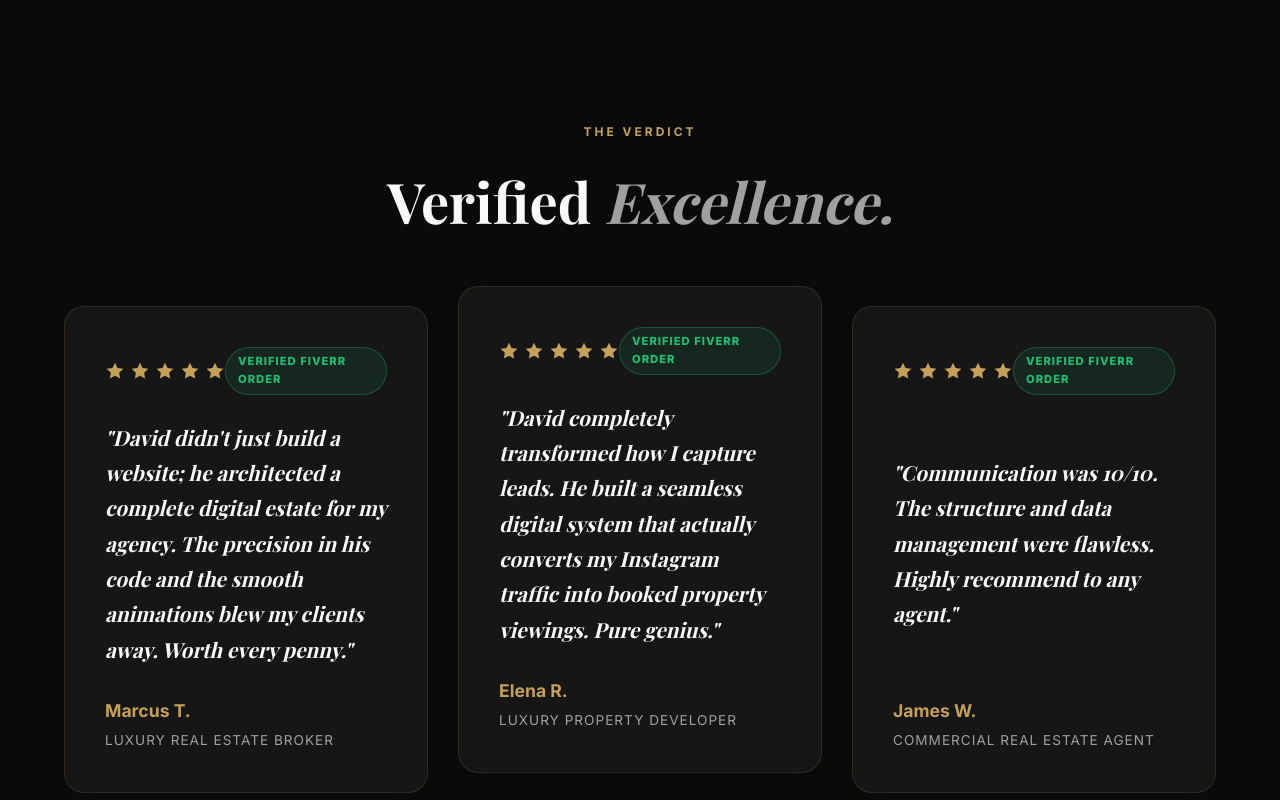
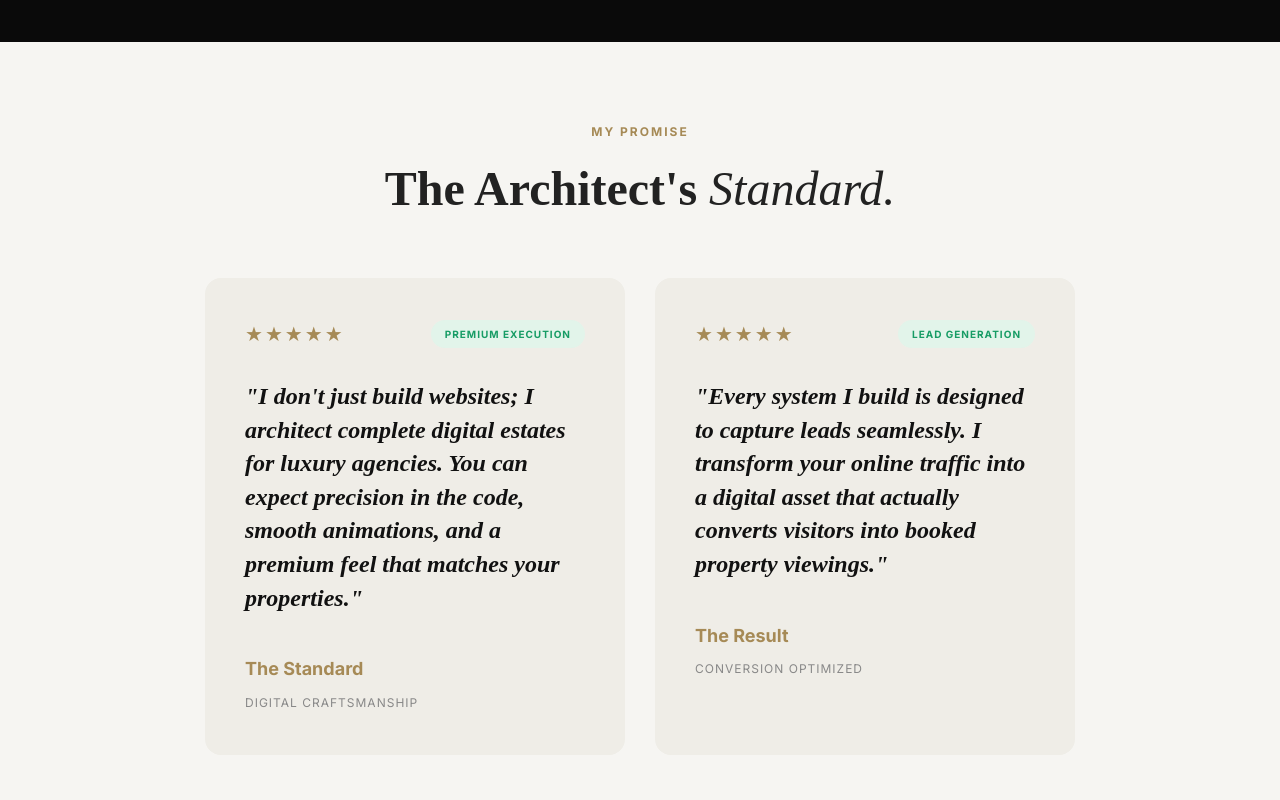
Before and after one commit to daviddigitalarchitect-rgb/digital-architect-portfolio, a plain HTML site: page index.html in a window 1280 px wide. Shown: the part 6140-6940 px from the top of the page. Drawn offline with nearby package versions, Linux system fonts and the light colour scheme; a web font is replaced by a local one.

Commit message:
Swapped fake reviews for honest commitment section

```diff
--- a/assets/css/index.css
+++ b/assets/css/index.css
@@ -330,7 +330,7 @@ body.light-mode .link-action:hover { color: var(--gold) !important; }
 /* =========================================
    11. REVIEWS SECTION
    ========================================= */
-.reviews-section { padding: 120px 5% 60px; background: var(--bg-color); }
+/* .reviews-section { padding: 120px 5% 60px; background: var(--bg-color); }
 .text-center { text-align: center; margin-bottom: 60px; }
 .bento-reviews-grid { display: grid; grid-template-columns: repeat(3, 1fr); gap: 30px; max-width: 1200px; margin: 0 auto; }
 .review-card { background: var(--glass); backdrop-filter: blur(15px); border: 1px solid rgba(197, 160, 89, 0.15); border-radius: 20px; padding: 40px; display: flex; flex-direction: column; justify-content: space-between; transition: transform 0.4s cubic-bezier(0.2, 1, 0.3, 1), box-shadow 0.4s ease, border-color 0.4s ease; }
@@ -345,7 +345,102 @@ body.light-mode .link-action:hover { color: var(--gold) !important; }
 
 .review-text { font-family: 'Playfair Display', serif; font-size: 1.3rem; font-style: italic; line-height: 1.7; color: var(--text-main); margin-bottom: 30px; }
 .client-info h4 { font-family: 'Inter', sans-serif; font-size: 1.1rem; color: var(--gold); margin-bottom: 5px; }
-.client-role { font-size: 0.85rem; color: var(--text-muted); text-transform: uppercase; letter-spacing: 1px; }
+.client-role { font-size: 0.85rem; color: var(--text-muted); text-transform: uppercase; letter-spacing: 1px; } */
+
+
+
+
+/* --- COMMITMENT SECTION STYLES --- */
+.client-commitment-section {
+  background-color: #f6f5f2; /* Light cream background */
+  padding: 80px 20px;
+  text-align: center;
+}
+
+.commitment-header .subtitle {
+  color: #a68a56; /* Gold/Brown */
+  font-size: 12px;
+  font-weight: 700;
+  letter-spacing: 2px;
+  text-transform: uppercase;
+}
+
+.commitment-header h2 {
+  font-size: 48px;
+  color: #222;
+  margin-top: 10px;
+  font-family: 'Times New Roman', serif; /* Replace with your serif font */
+}
+
+.commitment-header h2 em {
+  font-style: italic;
+  font-weight: 400;
+}
+
+.commitment-cards-container {
+  display: flex;
+  justify-content: center;
+  gap: 30px;
+  margin-top: 50px;
+  flex-wrap: wrap;
+}
+
+.commitment-card {
+  background-color: #efede7; /* Slightly darker cream for the card */
+  border-radius: 16px;
+  padding: 40px;
+  max-width: 420px;
+  text-align: left;
+}
+
+.card-top {
+  display: flex;
+  justify-content: space-between;
+  align-items: center;
+  margin-bottom: 30px;
+}
+
+.stars {
+  color: #a68a56;
+  font-size: 20px;
+  letter-spacing: 2px;
+}
+
+.badge {
+  background-color: #e2f4ea;
+  color: #179c65;
+  padding: 6px 14px;
+  border-radius: 30px;
+  font-size: 10px;
+  font-weight: 700;
+  letter-spacing: 1px;
+}
+
+.quote {
+  font-family: 'Times New Roman', serif; /* Replace with your serif font */
+  font-size: 24px;
+  font-style: italic;
+  font-weight: 600;
+  line-height: 1.4;
+  color: #111;
+  margin-bottom: 40px;
+}
+
+.author-area h4 {
+  color: #a68a56;
+  font-size: 18px;
+  margin: 0 0 5px 0;
+}
+
+.author-area span {
+  color: #888;
+  font-size: 12px;
+  letter-spacing: 1px;
+}
+
+
+
+
 
 /* =========================================
    12. NATURAL LANGUAGE FORM
--- a/index.html
+++ b/index.html
@@ -276,7 +276,7 @@
         </div>
     </section>
 
-    <section class="reviews-section reveal" id="reviews">
+    <!-- <section class="reviews-section reveal" id="reviews">
         <div class="container">
             <div class="section-header text-center">
                 <p class="tagline">THE VERDICT</p>
@@ -339,7 +339,49 @@
                 </div>
             </div>
         </div>
+    </section> -->
+
+
+    <section class="client-commitment-section">
+        <div class="commitment-header">
+            <p class="subtitle">MY PROMISE</p>
+            <h2>The Architect's <em>Standard.</em></h2>
+        </div>
+
+        <div class="commitment-cards-container">
+
+            <div class="commitment-card">
+            <div class="card-top">
+                <div class="stars">★★★★★</div>
+                <div class="badge">PREMIUM EXECUTION</div>
+            </div>
+            <p class="quote">"I don't just build websites; I architect complete digital estates for luxury agencies. You can expect precision in the code, smooth animations, and a premium feel that matches your properties."</p>
+            <div class="author-area">
+                <h4>The Standard</h4>
+                <span>DIGITAL CRAFTSMANSHIP</span>
+            </div>
+            </div>
+
+            <div class="commitment-card">
+            <div class="card-top">
+                <div class="stars">★★★★★</div>
+                <div class="badge">LEAD GENERATION</div>
+            </div>
+            <p class="quote">"Every system I build is designed to capture leads seamlessly. I transform your online traffic into a digital asset that actually converts visitors into booked property viewings."</p>
+            <div class="author-area">
+                <h4>The Result</h4>
+                <span>CONVERSION OPTIMIZED</span>
+            </div>
+            </div>
+
+        </div>
     </section>
+
+
+
+
+
+
 
     <section class="nl-contact-section" id="contact-info">
         <div class="container reveal">
```
